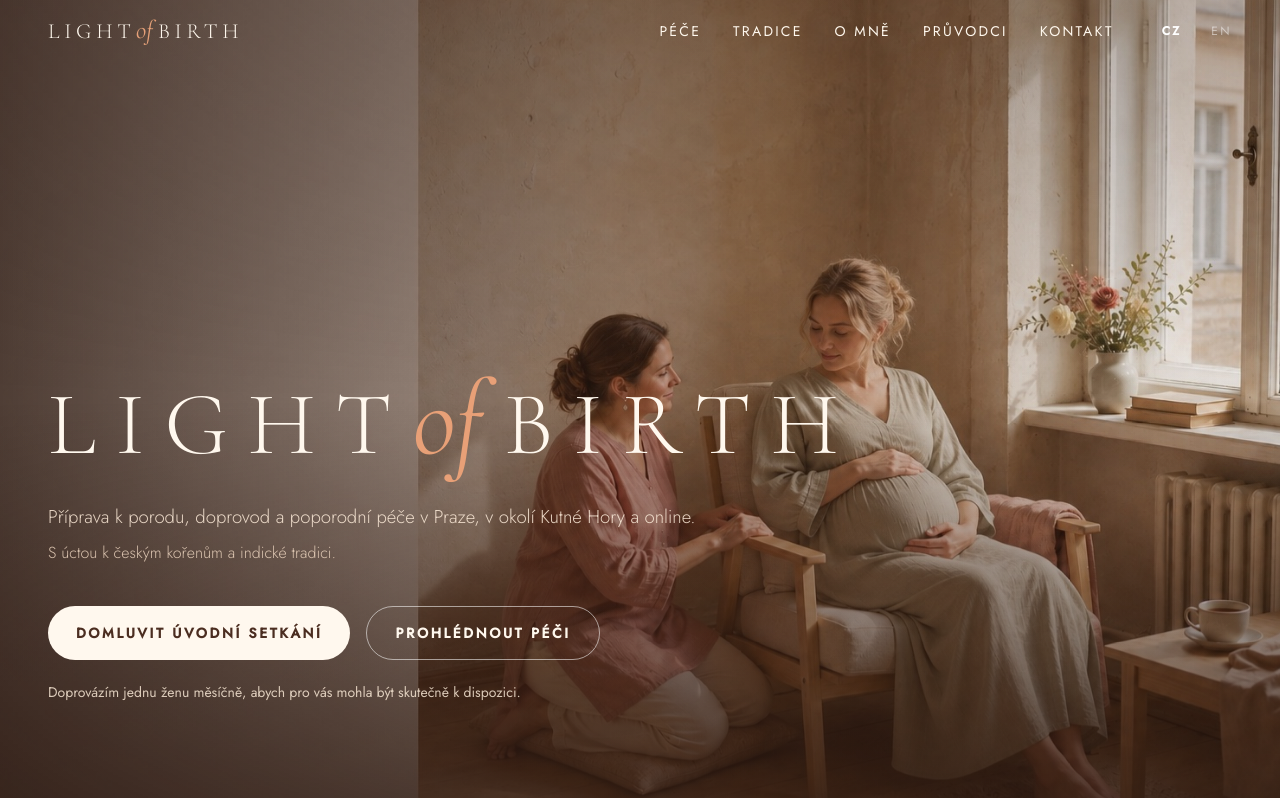
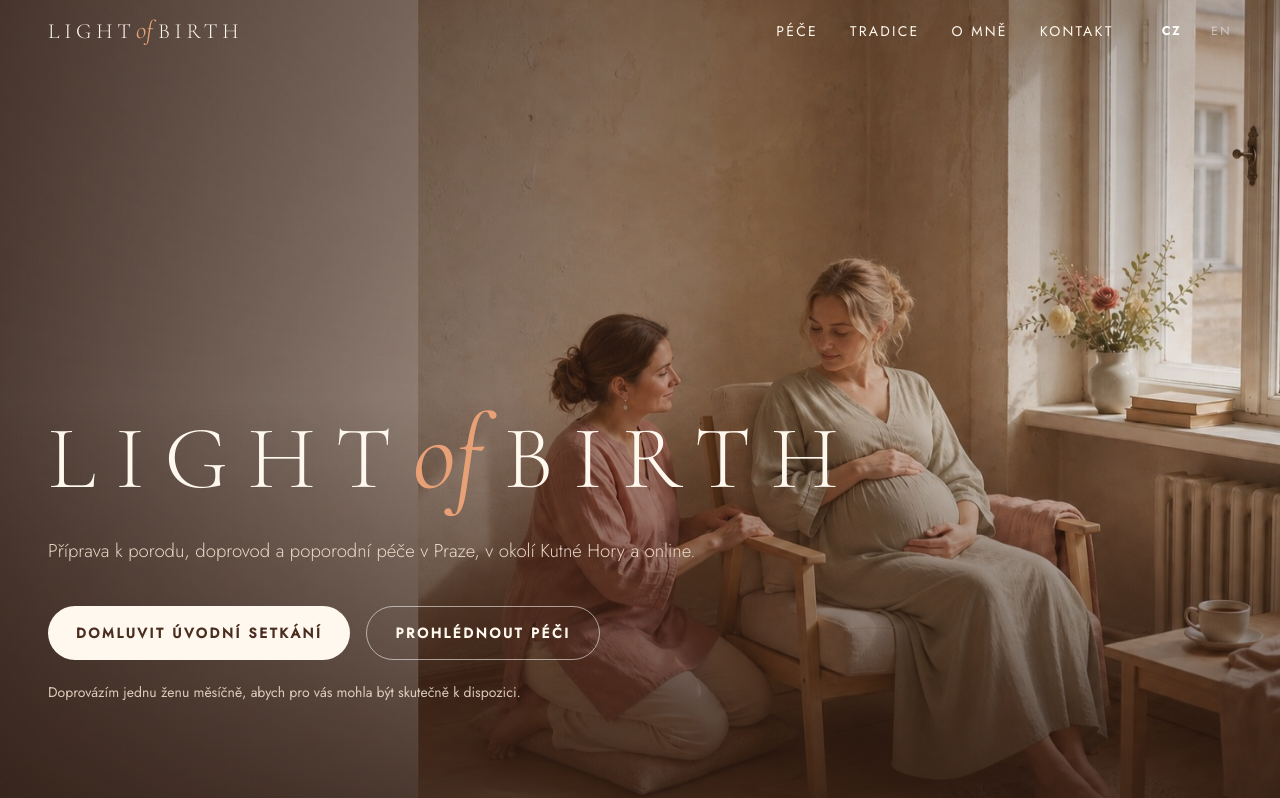
Before and after one commit to eeislerova/Light-of-Birth, a React (Vite) app: page / in a window 1280 px wide. Shown: the top 798 px of the page. Built offline with nearby package versions, Linux system fonts and the light colour scheme.

Commit message:
Hide guides and update tradition text

```diff
--- a/src/App.tsx
+++ b/src/App.tsx
@@ -18,6 +18,9 @@ const initialForm: InquiryForm = {
 };
 
 type Service = (typeof servicesData)[Lang][number];
+
+// Keep the guides ready for a future launch without showing the shop or its navigation links.
+const showGuides = false;
 
 export default function App() {
   const isComDomain = window.location.hostname.toLowerCase().endsWith(".com");
@@ -153,7 +156,7 @@ export default function App() {
             <a className="transition hover:text-white" href="#pece">{locale.nav.care}</a>
             <a className="transition hover:text-white" href="#tradice">{locale.nav.tradition}</a>
             <a className="transition hover:text-white" href="#o-mne">{locale.nav.about}</a>
-            <a className="transition hover:text-white" href="#shop">{locale.nav.guides}</a>
+            {showGuides && <a className="transition hover:text-white" href="#shop">{locale.nav.guides}</a>}
             <a className="transition hover:text-white" href="#kontakt">{locale.nav.contact}</a>
             <div className="ml-4 flex gap-3 text-xs tracking-[0.2em]">
               <button onClick={() => changeLanguage("cs")} className={`transition ${lang === "cs" ? "font-bold text-white" : "text-white/50 hover:text-white/80"}`}>CZ</button>
@@ -188,7 +191,7 @@ export default function App() {
                 ["#pece", locale.nav.care],
                 ["#tradice", locale.nav.tradition],
                 ["#o-mne", locale.nav.about],
-                ["#shop", locale.nav.guides],
+                ...(showGuides ? [["#shop", locale.nav.guides]] : []),
                 ["#kontakt", locale.nav.contact],
               ].map(([href, label]) => (
                 <a
@@ -231,9 +234,6 @@ export default function App() {
             <div className="animate-rise-two mt-8 max-w-none font-light text-[#f7e6d4]/90">
               <p className="whitespace-nowrap text-[clamp(0.72rem,1.45vw,1.25rem)] leading-relaxed">
                 {locale.hero.line1}
-              </p>
-              <p className="mt-2 whitespace-nowrap text-[clamp(0.68rem,1.25vw,1.1rem)] leading-relaxed text-[#f0d8c2]/85">
-                {locale.hero.line2}
               </p>
             </div>
             <div className="animate-rise-three mt-10 flex flex-col gap-4 sm:flex-row">
@@ -503,7 +503,7 @@ export default function App() {
         </div>
       </section>
 
-      <section id="shop" className="bg-[#fff9f0] px-5 py-24 sm:px-8 lg:px-12 lg:py-32">
+      {showGuides && <section id="shop" className="bg-[#fff9f0] px-5 py-24 sm:px-8 lg:px-12 lg:py-32">
         <div className="mx-auto max-w-7xl">
           <div className="flex flex-wrap items-end justify-between gap-6">
             <div className="max-w-2xl">
@@ -571,7 +571,7 @@ export default function App() {
             {locale.shop.note}
           </p>
         </div>
-      </section>
+      </section>}
 
       <section className="px-5 py-24 sm:px-8 lg:px-12 lg:py-32">
         <div className="mx-auto grid max-w-7xl gap-12 lg:grid-cols-[1fr_1fr] lg:items-center">
--- a/src/locales.ts
+++ b/src/locales.ts
@@ -11,7 +11,6 @@ export const t = {
     },
     hero: {
       line1: "Příprava k porodu, doprovod a poporodní péče v Praze, v okolí Kutné Hory a online.",
-      line2: "S úctou k českým kořenům a indické tradici.",
       btn1: "Domluvit úvodní setkání",
       btn2: "Prohlédnout péči",
       capacity: "Doprovázím jednu ženu měsíčně, abych pro vás mohla být skutečně k dispozici.",
@@ -45,7 +44,7 @@ export const t = {
     tradition: {
       eyebrow: "Tradice jako zázemí",
       title: "České kořeny, indická tradice",
-      p1: "Z českého prostředí si nesu blízkost k přírodě, bylinám, domovu a praktické péči. Indie mě učí vnímat těhotenství, porod a šestinedělí jako období, která si zaslouží čas, teplo, pozornost a úctu.",
+      p1: "Z českého prostředí si nesu blízkost k přírodě, bylinám, domovu a praktické péči. Indie a ájurvéda mě učí vnímat těhotenství, porod a šestinedělí jako období, která si zaslouží čas, teplo, pozornost a úctu.",
       p2: "Ve své práci nechávám oba přístupy přirozeně setkávat. Vždy s respektem k ženě, jejím potřebám a její vlastní cestě.",
       more: "Více o mně",
     },
@@ -108,7 +107,6 @@ export const t = {
     },
     hero: {
       line1: "Birth preparation, birth support, and postpartum care in Prague, the Kutná Hora region, and online.",
-      line2: "Honoring Czech roots and Indian tradition.",
       btn1: "Schedule a meeting",
       btn2: "View care packages",
       capacity: "I support one woman each month so that I can be truly available for you.",
@@ -142,7 +140,7 @@ export const t = {
     tradition: {
       eyebrow: "Tradition as a foundation",
       title: "Czech roots, Indian tradition",
-      p1: "From the Czech environment, I bring a closeness to nature, herbs, home, and practical care. India teaches me to perceive pregnancy, birth, and the postpartum period as times that deserve time, warmth, attention, and respect.",
+      p1: "From the Czech environment, I bring a closeness to nature, herbs, home, and practical care. India and Ayurveda teach me to see pregnancy, birth, and the postpartum period as times that deserve time, warmth, attention, and respect.",
       p2: "In my work, I let both approaches meet naturally. Always with respect for the woman, her needs, and her own path.",
       more: "More about me",
     },
```
